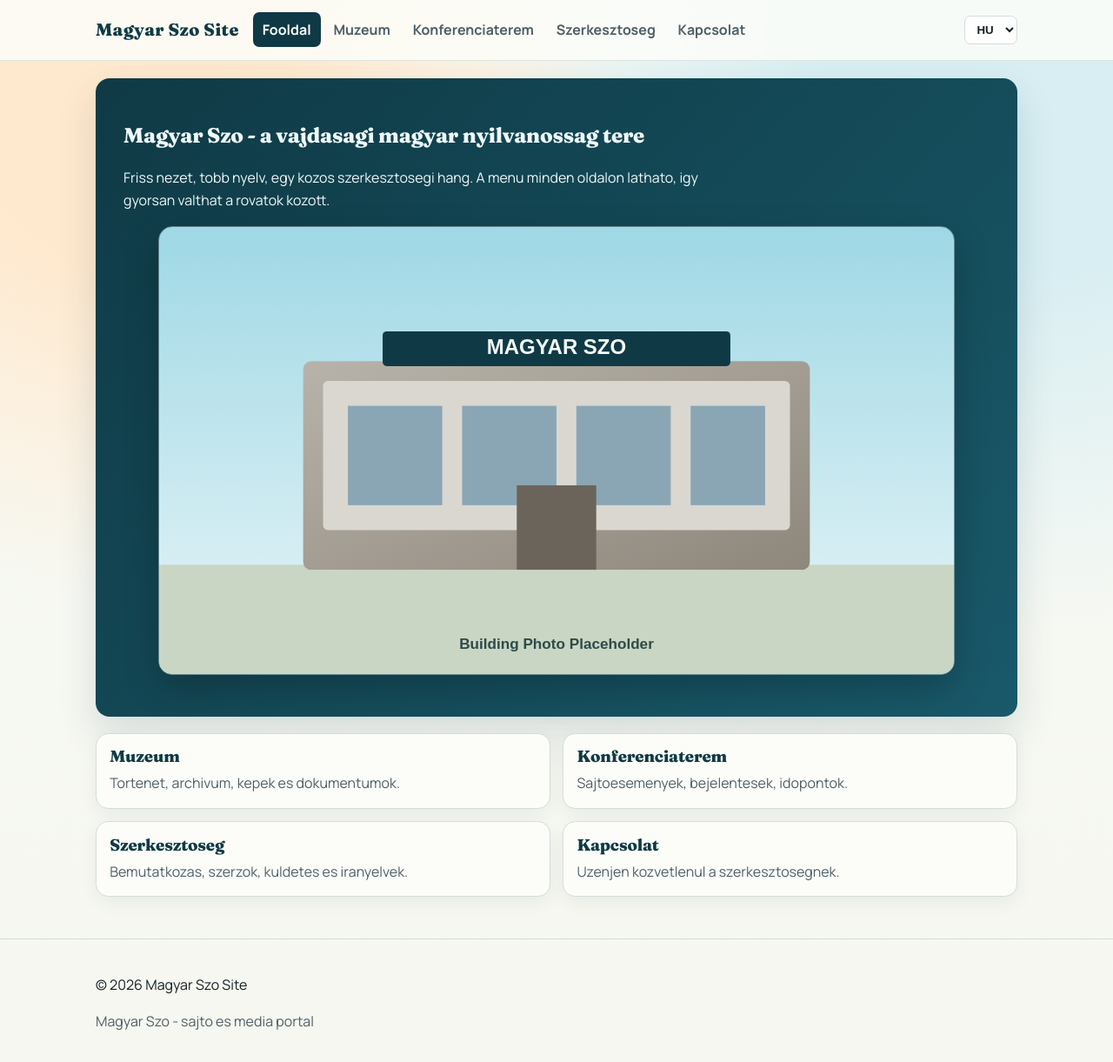
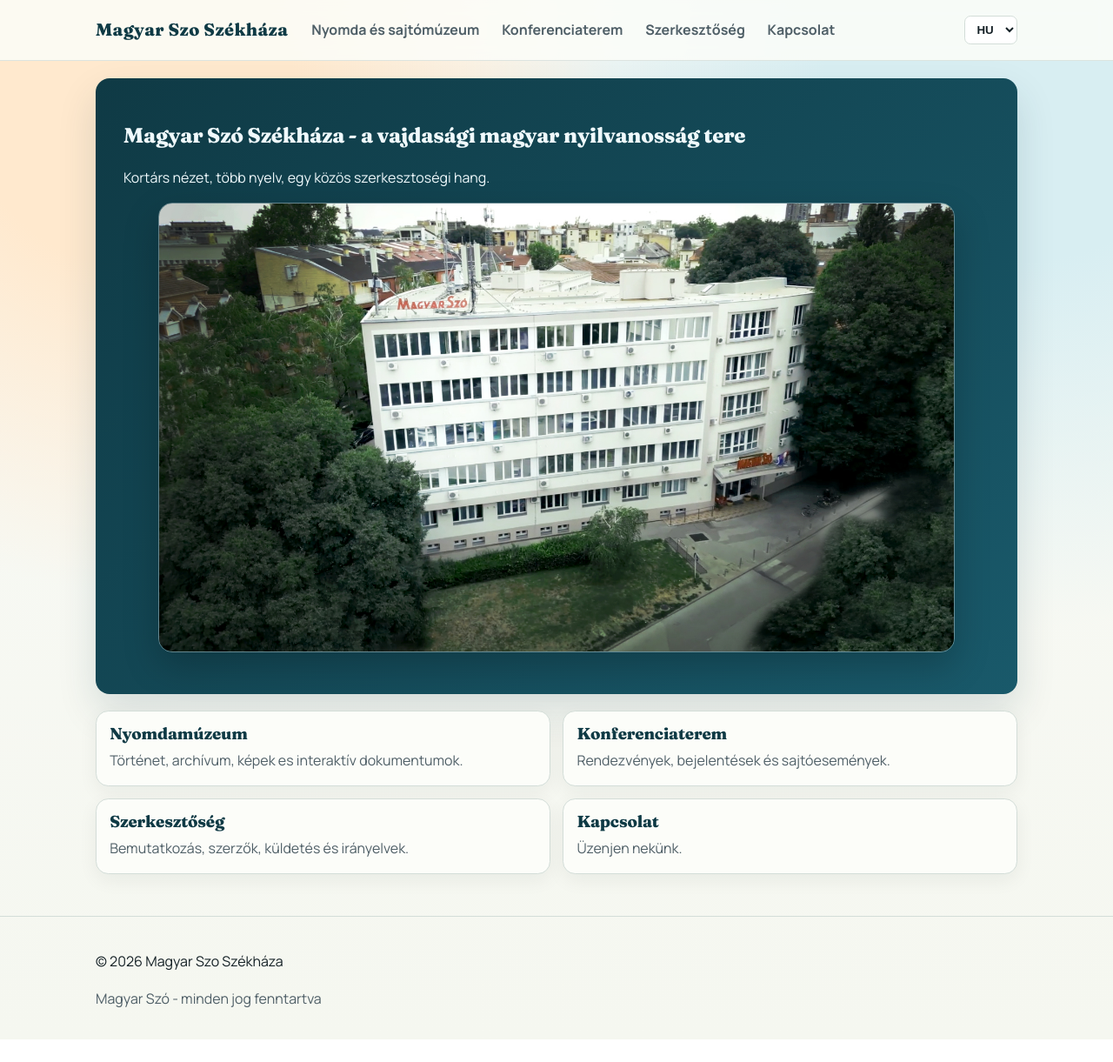
Before and after one commit to jungjozef/nyomdamuzeum, an Eleventy site: page src/hu/index.njk in a window 1280 px wide. Shown: the whole page at 87% size. After the commit the page ends 1195 px from the top, so only its background shows below. Built offline with nearby package versions, Linux system fonts and the light colour scheme; Eleventy itself is replaced by a stand-in of ours; files that its build step writes are made by us from their sources.

Commit message:
tartalom

```diff
--- a/src/_data/i18n.json
+++ b/src/_data/i18n.json
@@ -1,38 +1,38 @@
 {
   "hu": {
     "menu": {
-      "home": "Fooldal",
-      "museum": "Muzeum",
+      "home": "Főoldal",
+      "museum": "Nyomda és sajtómúzeum",
       "conference": "Konferenciaterem",
-      "editorial": "Szerkesztoseg",
+      "editorial": "Szerkesztőség",
       "contact": "Kapcsolat"
     },
     "footer": {
-      "tagline": "Magyar Szo - sajto es media portal"
+      "tagline": "Magyar Szó - minden jog fenntartva"
     }
   },
   "sr": {
     "menu": {
-      "home": "Pocetna",
-      "museum": "Muzej",
+      "home": "Početna",
+      "museum": "Muzej štamparije",
       "conference": "Konferencijska sala",
       "editorial": "Redakcija",
       "contact": "Kontakt"
     },
     "footer": {
-      "tagline": "Magyar Szo - portal za stampu i medije"
+      "tagline": "Magyar Szo - sva prava zadržana"
     }
   },
   "en": {
     "menu": {
       "home": "Home",
-      "museum": "Museum",
-      "conference": "Conference",
+      "museum": "Museum of Printing",
+      "conference": "Conference Room",
       "editorial": "Editorial",
       "contact": "Contact"
     },
     "footer": {
-      "tagline": "Magyar Szo - press and media portal"
+      "tagline": "Magyar Szo - all rights reserved"
     }
   }
 }
--- a/src/_data/site.json
+++ b/src/_data/site.json
@@ -1,5 +1,5 @@
 {
-  "name": "Magyar Szo Site",
+  "name": "Magyar Szo Székháza",
   "description": "Multilingual 11ty site with Decap CMS",
   "defaultLang": "hu"
 }
--- a/src/_includes/partials/header.njk
+++ b/src/_includes/partials/header.njk
@@ -4,7 +4,6 @@
   <div class="container nav-wrap">
     <a class="logo" href="{{ ('/' ~ activeLang ~ '/') | urlWithPrefix }}">{{ site.name }}</a>
     <nav class="main-nav" aria-label="Main menu">
-      <a href="{{ ('/' ~ activeLang ~ '/') | urlWithPrefix }}" {% if (slug or '') == '' %}aria-current="page"{% endif %}>{{ copy.menu.home }}</a>
       <a href="{{ ('/' ~ activeLang ~ '/museum/') | urlWithPrefix }}" {% if slug == 'museum' %}aria-current="page"{% endif %}>{{ copy.menu.museum }}</a>
       <a href="{{ ('/' ~ activeLang ~ '/conference/') | urlWithPrefix }}" {% if slug == 'conference' %}aria-current="page"{% endif %}>{{ copy.menu.conference }}</a>
       <a href="{{ ('/' ~ activeLang ~ '/editorial/') | urlWithPrefix }}" {% if slug == 'editorial' %}aria-current="page"{% endif %}>{{ copy.menu.editorial }}</a>
--- a/src/hu/index.njk
+++ b/src/hu/index.njk
@@ -1,34 +1,34 @@
 ---
 layout: layouts/base.njk
-title: Magyar Szo
+title: Magyar Szó Székháza
 lang: hu
 slug: ""
 permalink: /hu/
 ---
 
 <section class="hero">
-  <h1>Magyar Szo - a vajdasagi magyar nyilvanossag tere</h1>
-  <p>Friss nezet, tobb nyelv, egy kozos szerkesztosegi hang. A menu minden oldalon lathato, igy gyorsan valthat a rovatok kozott.</p>
+  <h1>Magyar Szó Székháza - a vajdasági magyar nyilvanosság tere</h1>
+  <p>Kortárs nézet, több nyelv, egy közös szerkesztoségi hang.</p>
   <figure class="hero-media">
-    <img src="{{ '/images/magyar-szo-building-placeholder.svg' | urlWithPrefix }}" alt="Magyar Szo epulet helyorzo kep" />
+    <img src="{{ '/images/szekhaz.jpg' | urlWithPrefix }}" alt="Magyar Szo epulet helyorzo kep" />
   </figure>
 </section>
 
 <section class="quick-grid" aria-label="Gyors linkek">
   <a class="quick-card" href="{{ '/hu/museum/' | urlWithPrefix }}">
-    <h3>Muzeum</h3>
-    <p>Tortenet, archivum, kepek es dokumentumok.</p>
+    <h3>Nyomdamúzeum</h3>
+    <p>Történet, archívum, képek es interaktív dokumentumok.</p>
   </a>
   <a class="quick-card" href="{{ '/hu/conference/' | urlWithPrefix }}">
     <h3>Konferenciaterem</h3>
-    <p>Sajtoesemenyek, bejelentesek, idopontok.</p>
+    <p>Rendezvények, bejelentések és sajtóesemények.</p>
   </a>
   <a class="quick-card" href="{{ '/hu/editorial/' | urlWithPrefix }}">
-    <h3>Szerkesztoseg</h3>
-    <p>Bemutatkozas, szerzok, kuldetes es iranyelvek.</p>
+    <h3>Szerkesztőség</h3>
+    <p>Bemutatkozás, szerzők, küldetés és irányelvek.</p>
   </a>
   <a class="quick-card" href="{{ '/hu/contact/' | urlWithPrefix }}">
     <h3>Kapcsolat</h3>
-    <p>Uzenjen kozvetlenul a szerkesztosegnek.</p>
+    <p>Üzenjen nekünk.</p>
   </a>
 </section>
--- a/src/index.njk
+++ b/src/index.njk
@@ -1,6 +1,6 @@
 ---
 layout: layouts/base.njk
-title: Redirecting
+title: Magyar Szó Székháza
 permalink: /
 eleventyExcludeFromCollections: true
 ---
```
Also changed, not shown: src/hu/museum.md (+19 -2 lines), src/images/museum/hero.jpg (added), src/images/szekhaz.jpg (added).
